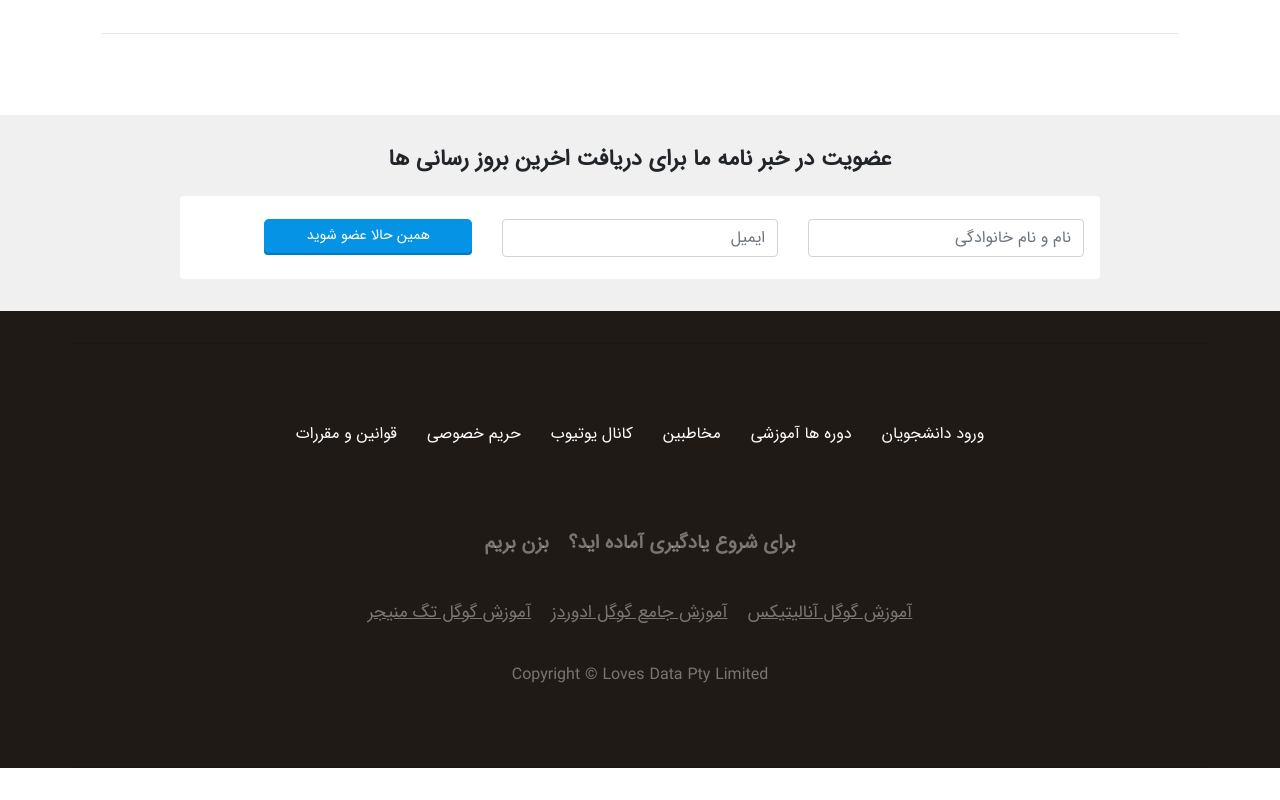
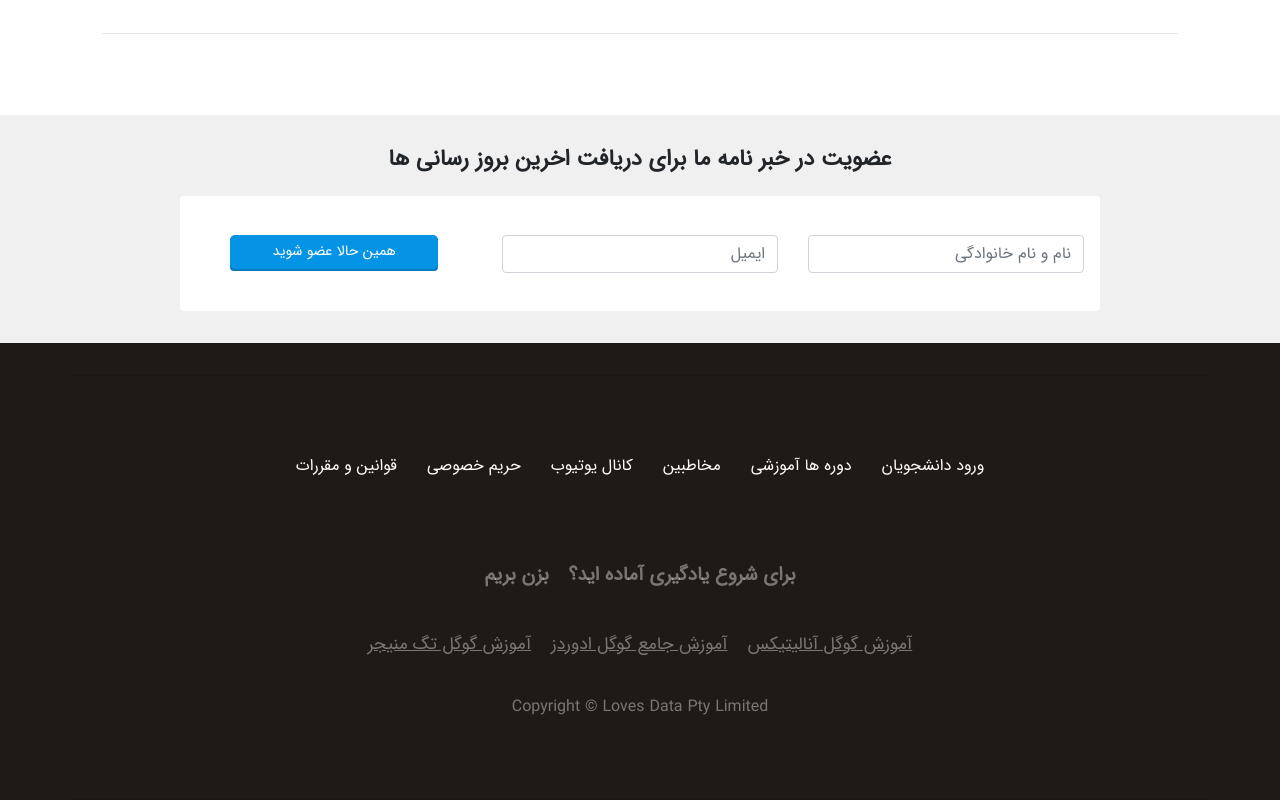
Before and after one commit to novin-front/analytics-essentials-website, a plain HTML site: page index.html in a window 1280 px wide. Shown: the part 3551-4351 px from the top of the page. Before the commit the page ends 4319 px from the top, so only its background shows below. Drawn offline with Linux system fonts and the light colour scheme.

Commit message:
edit subscribe box

```diff
--- a/index.html
+++ b/index.html
@@ -414,13 +414,13 @@
                     <div class="email-subscribe-box">
                         <form>
                             <div class="row justify-content-center align-items-center">
-                                <div class="col">
+                                <div class="col-12 col-md-4 my-3">
                                     <input type="text" name="fullName" id="fullName" class="form-control" placeholder="نام و نام خانوادگی">
                                 </div>
-                                <div class="col">
+                                <div class="col-12 col-md-4 my-3">
                                     <input type="email" name="email" id="email" class="form-control" placeholder="ایمیل">
                                 </div>
-                                <div class="col">
+                                <div class="col-12 col-md-4 my-3 text-md-rigth text-center ">
                                     <button type="button" id="submit-subscribe-email-form" class="btn-custom btn-blue-small-text">
                                         <span class="front-btn-small-text">
                                            همین حالا عضو شوید
```
